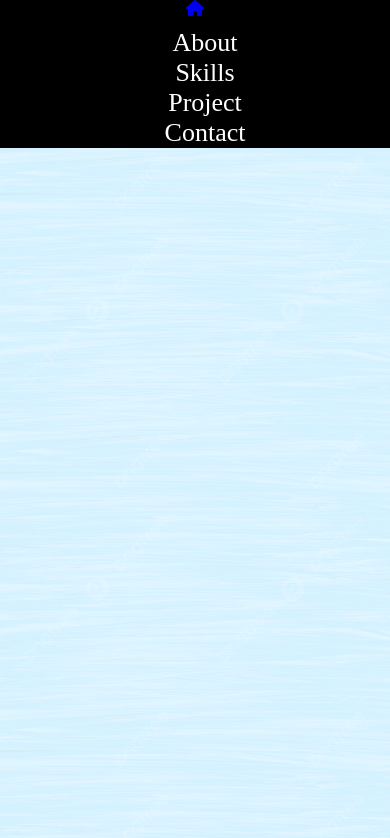
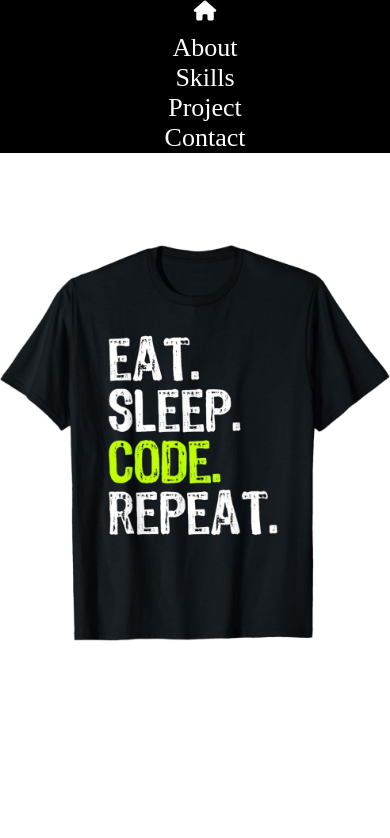
Before and after one commit to HarunnMetin/harunmetin-portfolio, a plain HTML site: page index.html in a window 390 px wide. Drawn offline with Linux system fonts and the light colour scheme; a web font is replaced by a local one.

Commit message:
about-background-main

```diff
--- a/index.html
+++ b/index.html
@@ -21,12 +21,12 @@
       margin: 0;
       box-sizing: border-box;
     }
-    body {
+    /* body {
       background-image: url("./backround-image/backround-2.jpg");
       background-position: center;
       background-size: cover;
       overflow: hidden;
-    }
+    } */
 
     /*HEADER*/
 
@@ -57,9 +57,28 @@
       text-decoration: none;
       color: #fff;
     }
-    .navbar .main-icon{
+    .navbar .main-icon {
+      display: flex;
+      justify-content: center;
+      align-items: center;
+      margin-left: -20px;
+    }
+    .navbar .main-icon a {
+      font-size: 20px;
+      color: #fff;
+    }
 
-      align-items: center;
+    /*code-repeat-image*/
+    .main-image #code-repeat-image {
+      width: 100%;
+      height: 90vh;
+      background: url("backround-image/eat-sleep-code-repeat.jpeg");
+      background-repeat: no-repeat;
+      background-size: contain;
+      background-position: center;
+      overflow: hidden;
+
+      position: absolute;
     }
 
     /*MEDİA QUERİES*/
@@ -74,22 +93,31 @@
         flex-direction: column;
         align-items: center;
       }
-      .navbar .main-icon{
-        align-items: center;
+      .navbar .main-icon {
+        flex-direction: column;
+      }
+
+      .main-image #code-repeat-image{
+        margin-top: -90px;
       }
     }
   </style>
   <body>
     <header class="header">
       <nav class="navbar">
-        <a href="#" class="main-icon"><i class="fa-solid fa-house"></i></a>
+        <ul class="main-icon">
+          <a href="#"><i class="fa-solid fa-house"></i></a>
+        </ul>
         <ul class="main-list">
-          <li><a href="#">About</a></li>
+          <li><a href="about.html" target="_self">About</a></li>
           <li><a href="#">Skills</a></li>
           <li><a href="#">Project</a></li>
           <li><a href="#">Contact</a></li>
         </ul>
       </nav>
     </header>
+    <main class="main-image">
+      <section id="code-repeat-image"></section>
+    </main>
   </body>
 </html>
```
Also changed, not shown: about.html (added, +15 -0 lines), backround-image/eat-sleep-code-repeat.jpeg (added).
